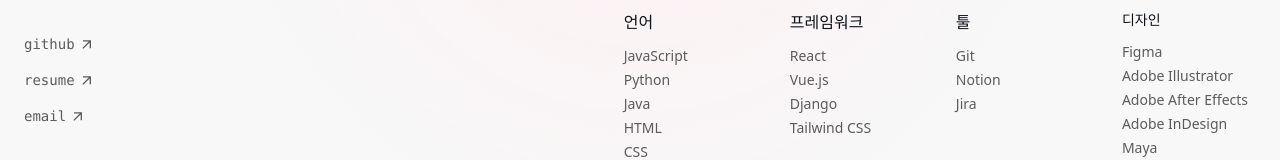
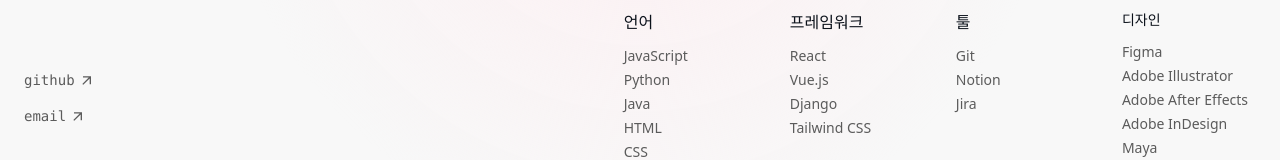
Before and after one commit to amazingchawon/portfolio, a React (Vite) app: page / in a window 1280 px wide. Shown: the part 578-738 px from the top of the page. Built offline with nearby package versions, Linux system fonts and the light colour scheme.

Commit message:
chore: remove resume link

```diff
--- a/src/components/SideNav.tsx
+++ b/src/components/SideNav.tsx
@@ -75,15 +75,6 @@
         </a>
         <a
           className="group inline-flex items-center gap-1 text-sm text-muted hover:text-text"
-          href="#"
-          target="_blank"
-          rel="noreferrer"
-        >
-          resume
-          <ExternalLinkIcon className="h-4 w-4 translate-y-px transition-transform duration-200 ease-out group-hover:-translate-y-0.5 group-hover:translate-x-0.5" />
-        </a>
-        <a
-          className="group inline-flex items-center gap-1 text-sm text-muted hover:text-text"
           href="mailto:irene.k2547@gmail.com"
         >
           email
```
